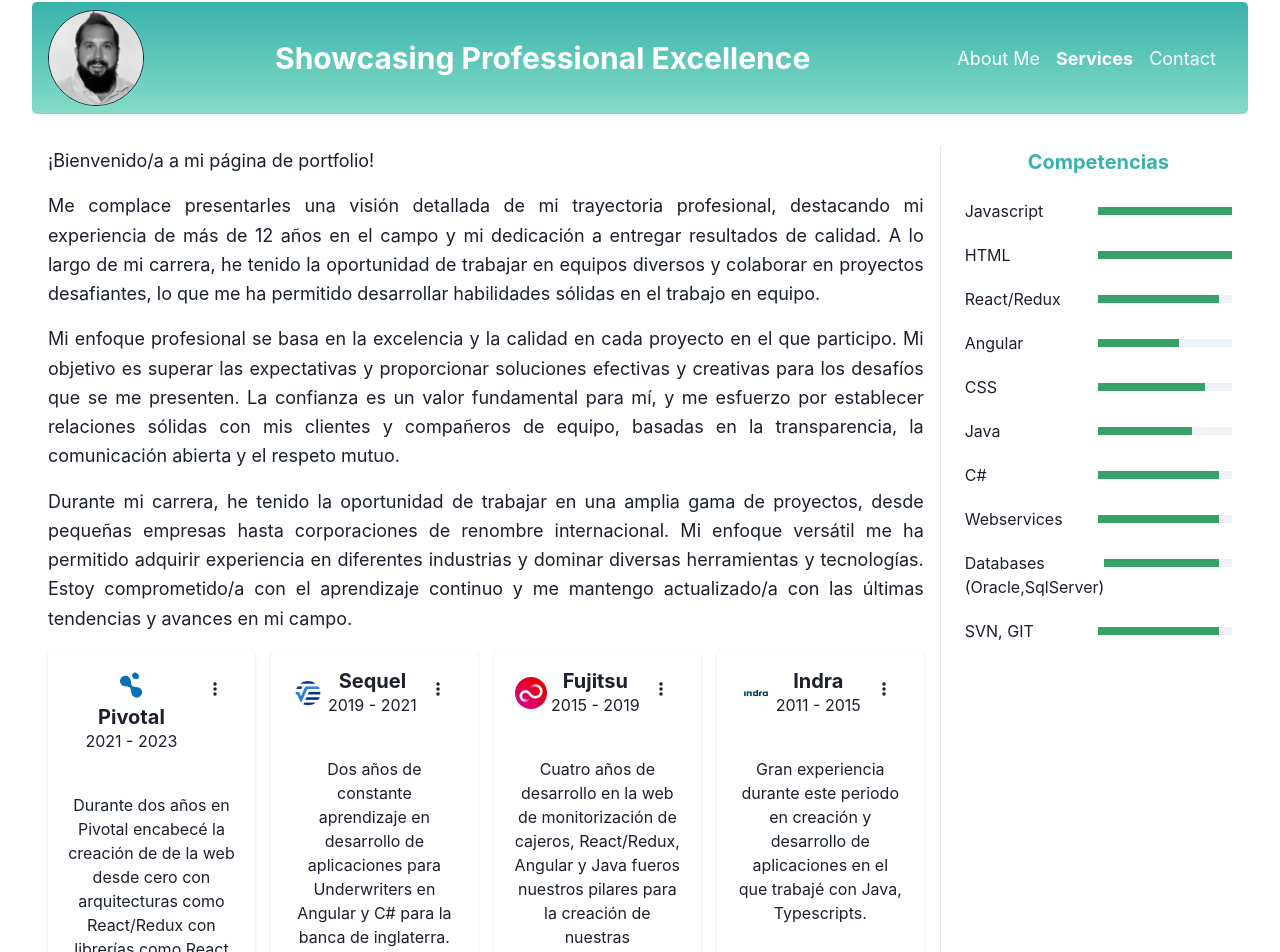
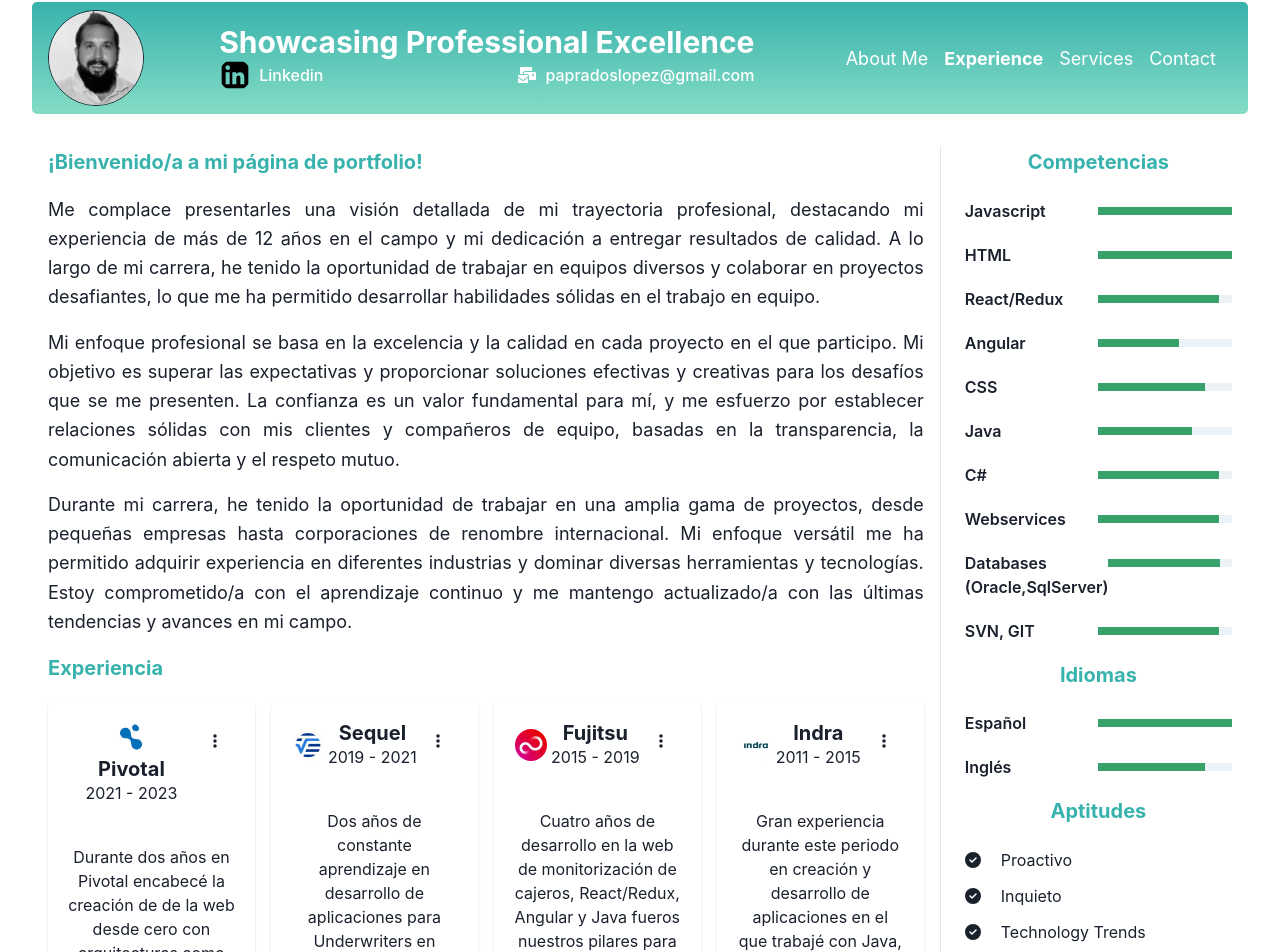
Before and after one commit to pascui89/portfolio, a React (Vite) app: page / in a window 1280 px wide. Shown: the part 30-982 px from the top of the page. Built offline with nearby package versions, Linux system fonts and the light colour scheme.

Commit message:
Included new functionalities

```diff
--- a/package.json
+++ b/package.json
@@ -34,6 +34,7 @@
     "eslint-plugin-react-hooks": "^4.6.0",
     "eslint-plugin-react-refresh": "^0.3.4",
     "gh-pages": "^5.0.0",
+    "react-error-overlay": "^6.0.9",
     "typescript": "^5.0.2",
     "vite": "^4.3.2"
   }
--- a/src/App.tsx
+++ b/src/App.tsx
@@ -1,15 +1,16 @@
 import { useEffect, useState } from 'react';
 import './App.css';
 import { ChakraProvider, chakra, Box, Fade, Stack, Progress, Divider, SimpleGrid, Card, CardHeader,
-  Heading, CardBody, Text, Flex, Avatar, IconButton } from '@chakra-ui/react';
+  Heading, CardBody, Text, Flex, Avatar, IconButton, List, ListItem } from '@chakra-ui/react';
 
 import NavBar from './components/NavBar';
 import { FontAwesomeIcon } from '@fortawesome/react-fontawesome';
-import { faEllipsisV } from '@fortawesome/free-solid-svg-icons';
+import { faEllipsisV, faCheckCircle } from '@fortawesome/free-solid-svg-icons';
 import { competences } from './data/Competences';
 import { experience } from './data/Experience';
+import { languages } from './data/Languages';
 
-const renderCompanyInfo = (company: string, years: number[], textCompany: string) =>
+const renderCompanyInfo = (company: string, years: number[], textCompany: string, url: string) =>
     <Card maxW='2lg'>
       <CardHeader>
         <Flex>
@@ -25,6 +26,7 @@ const renderCompanyInfo = (company: string, years: number[], textCompany: string
             colorScheme='gray'
             aria-label='See menu'
             icon={<FontAwesomeIcon icon={faEllipsisV} />}
+            onClick={() => window.open(url, '_blank')}
           />
         </Flex>
       </CardHeader>
@@ -54,7 +56,8 @@ const renderProcess = (technology: string, percent: number) => {
 
     return (
       <Box display={'flex'}>
-        <chakra.p flex={1} textAlign={'left'}>{technology}</chakra.p><Progress flex={1} mt={2} colorScheme='green' size='sm' value={currentPercent} />
+        <chakra.p flex={1} textAlign={'left'} fontWeight={'semibold'}>{technology}</chakra.p>
+        <Progress flex={1} mt={2} colorScheme='green' size='sm' value={currentPercent} />
       </Box>
     );
 }
@@ -76,7 +79,7 @@ function App(): JSX.Element {
     const documentHeight = document.documentElement.scrollHeight;
     const scrollTop = window.pageYOffset || document.documentElement.scrollTop || document.body.scrollTop || 0;
     if (scrollTop + windowHeight >= documentHeight) {
-      setSelectedLink('services');
+      setSelectedLink('experience');
     } else {
       setSelectedLink('about');
     }
@@ -89,7 +92,7 @@ function App(): JSX.Element {
         <Box width="75%">
           <Fade in={isLoaded} transition={{ enter: { duration: 0.5 } }}>
             <Box as="p" textAlign="justify" fontSize="lg" lineHeight="tall" marginBottom={4}>
-              ¡Bienvenido/a a mi página de portfolio!
+              <chakra.p color={'#38B2AC'} fontSize="xl" lineHeight="tall" fontWeight={'bold'}>¡Bienvenido/a a mi página de portfolio!</chakra.p>
             </Box>
             <Box as="p" textAlign="justify" fontSize="lg" lineHeight="tall" marginBottom={4}>
               Me complace presentarles una visión detallada de mi trayectoria profesional, destacando mi experiencia de más de 12 años en el campo y mi dedicación a entregar resultados de calidad. A lo largo de mi carrera, he tenido la oportunidad de trabajar en equipos diversos y colaborar en proyectos desafiantes, lo que me ha permitido desarrollar habilidades sólidas en el trabajo en equipo.
@@ -100,8 +103,11 @@ function App(): JSX.Element {
             <Box as="p" textAlign="justify" fontSize="lg" lineHeight="tall" marginBottom={4}>
               Durante mi carrera, he tenido la oportunidad de trabajar en una amplia gama de proyectos, desde pequeñas empresas hasta corporaciones de renombre internacional. Mi enfoque versátil me ha permitido adquirir experiencia en diferentes industrias y dominar diversas herramientas y tecnologías. Estoy comprometido/a con el aprendizaje continuo y me mantengo actualizado/a con las últimas tendencias y avances en mi campo.
             </Box>
-            <SimpleGrid spacing={4} templateColumns='repeat(auto-fill, minmax(200px, 1fr))'>
-              {experience.map((e) => renderCompanyInfo(e.job, e.years, e.text))}
+            <Box as="p" textAlign="justify" fontSize="lg" lineHeight="tall" marginBottom={4}>
+              <chakra.p color={'#38B2AC'} fontSize="xl" lineHeight="tall" fontWeight={'bold'}>Experiencia</chakra.p>
+            </Box>
+            <SimpleGrid spacing={4} mb={4} templateColumns='repeat(auto-fill, minmax(200px, 1fr))'>
+              {experience.map((e) => renderCompanyInfo(e.job, e.years, e.text, e.url))}
             </SimpleGrid>
             <Box as="p" textAlign="justify" fontSize="lg" lineHeight="tall" marginBottom={4}>
               En mi portfolio, encontrarás ejemplos de mis proyectos más destacados, donde podrás apreciar mi habilidad para enfrentar desafíos técnicos y mi capacidad para ofrecer soluciones innovadoras. Cada proyecto representa una oportunidad para demostrar mi creatividad, habilidades de resolución de problemas y enfoque estratégico.
@@ -122,6 +128,37 @@ function App(): JSX.Element {
               </Box>
               {competences.map(c => renderProcess(c.technology, c.percent))}
             </Stack>
+            <Stack spacing={5} mt={4}>
+              <Box>
+                <chakra.p color={'#38B2AC'} fontSize="xl" lineHeight="tall" fontWeight={'bold'}>Idiomas</chakra.p>
+              </Box>
+              {languages.map(c => renderProcess(c.technology, c.percent))}
+            </Stack>
+            <Stack spacing={5} mt={4}>
+              <Box>
+                <chakra.p color={'#38B2AC'} fontSize="xl" lineHeight="tall" fontWeight={'bold'}>Aptitudes</chakra.p>
+              </Box>
+              <List spacing={3}>
+                <ListItem textAlign={'left'}>
+                  <Flex flex='1' gap={1} alignItems='center' flexWrap='wrap' justifyContent={'flex-start'}>
+                    <FontAwesomeIcon icon={faCheckCircle} color='green.500' />
+                    <Text ml={4}>Proactivo</Text>
+                  </Flex>
+                </ListItem>
+                <ListItem textAlign={'left'} >
+                  <Flex flex='1' gap={1} alignItems='center' flexWrap='wrap' justifyContent={'flex-start'}>
+                    <FontAwesomeIcon icon={faCheckCircle} color='green.500' />
+                    <Text ml={4}>Inquieto</Text>
+                  </Flex>
+                </ListItem>
+                <ListItem textAlign={'left'} >
+                  <Flex flex='1' gap={1} alignItems='center' flexWrap='wrap' justifyContent={'flex-start'}>
+                    <FontAwesomeIcon icon={faCheckCircle} color='green.500' />
+                    <Text ml={4}>Technology Trends</Text>
+                  </Flex>
+                </ListItem>
+              </List>
+            </Stack>
           </Fade>
         </Box>
       </Box>
--- a/src/components/NavBar.tsx
+++ b/src/components/NavBar.tsx
@@ -1,4 +1,6 @@
-import { Box, Flex, chakra, Link, Wrap, WrapItem, Avatar } from '@chakra-ui/react';
+import { Box, Flex, chakra, Link, Wrap, WrapItem, Avatar, Text } from '@chakra-ui/react';
+import { FontAwesomeIcon } from '@fortawesome/react-fontawesome';
+import { faMailBulk } from '@fortawesome/free-solid-svg-icons';
 
 interface IProps {
   selectedLink: string;
@@ -25,9 +27,25 @@ const NavBar = (props: IProps) => {
             <Avatar size='xl' name='Pascual Prados' src="img/Profile.jpeg" borderColor={'#226663'} border={'1px solid'} />{' '}
           </WrapItem>
         </Wrap>
-        <chakra.h1 fontSize="3xl" fontWeight="bold" textAlign="center">
-          Showcasing Professional Excellence
-        </chakra.h1>
+        <Flex alignItems="center" justifyContent="space-between" direction={'column'}>
+          <chakra.h1 fontSize="3xl" fontWeight="bold" textAlign="center">
+            Showcasing Professional Excellence
+          </chakra.h1>
+          <Flex alignItems="center" justifyContent="space-between" width={'100%'}>
+            <Link onClick={() => window.open('https://www.linkedin.com/in/pascual-antonio-prados-l%C3%B3pez-a6b90396/', '_blank')}>
+              <Flex alignItems="center" justifyContent="space-between">
+                <Avatar name="Linkedin" src={`img/Linkedin.svg`} size='sm' />
+                <Text ml={2}>Linkedin</Text>
+              </Flex>
+            </Link>
+            <Link onClick={() =>  window.open(`mailto:papradoslopez@gmail.com`)}>
+              <Flex alignItems="center" justifyContent="space-between">
+                <FontAwesomeIcon icon={faMailBulk} />
+                <Text ml={2}>papradoslopez@gmail.com</Text>
+              </Flex>
+            </Link>
+          </Flex>
+        </Flex>
         <Box display={{ base: 'none', md: 'flex' }}>
           <Link
             href="#"
@@ -40,6 +58,18 @@ const NavBar = (props: IProps) => {
             transition="all 0.3s ease"
           >
             About Me
+          </Link>
+          <Link
+            href="#"
+            ml={4}
+            onClick={() => handleLinkClick('experience')}
+            _hover={{ textDecoration: 'none', color: '#2c2c2e' }}
+            _focus={{ outline: 'none', textDecoration: 'none', color: '#2c2c2e' }}
+            fontSize="lg"
+            fontWeight={props.selectedLink === 'experience' ? 'bold' : 'normal'}
+            transition="all 0.3s ease"
+          >
+            Experience
           </Link>
           <Link
             href="#"
--- a/src/data/Experience.ts
+++ b/src/data/Experience.ts
@@ -1,6 +1,6 @@
 export const experience = [
-    { job: 'Pivotal', years: [ 2021, 2023 ], text: 'Durante dos años en Pivotal encabecé la creación de de la web desde cero con arquitecturas como React/Redux con librerías como React MUI. ' },
-    { job: 'Sequel',  years: [ 2019, 2021 ], text: 'Dos años de constante aprendizaje en desarrollo de aplicaciones para Underwriters en Angular y C# para la banca de inglaterra.' },
-    { job: 'Fujitsu', years: [ 2015, 2019 ], text: 'Cuatro años de desarrollo en la web de monitorización de cajeros, React/Redux, Angular y Java fueros nuestros pilares para la creación de nuestras aplicaciones.'},
-    { job: 'Indra', years: [ 2011, 2015 ], text: 'Gran experiencia durante este periodo en creación y desarrollo de aplicaciones en el que trabajé con Java, Typescripts.'}
+    { job: 'Pivotal', url: 'https://pivotalcr.com/', years: [ 2021, 2023 ], text: 'Durante dos años en Pivotal encabecé la creación de de la web desde cero con arquitecturas como React/Redux con librerías como React MUI. ' },
+    { job: 'Sequel',  url: 'https://www.verisksequel.com/', years: [ 2019, 2021 ], text: 'Dos años de constante aprendizaje en desarrollo de aplicaciones para Underwriters en Angular y C# para la banca de inglaterra.' },
+    { job: 'Fujitsu', url: 'https://www.fujitsu.com/es/', years: [ 2015, 2019 ], text: 'Cuatro años de desarrollo en la web de monitorización de cajeros, React/Redux, Angular y Java fueros nuestros pilares para la creación de nuestras aplicaciones.'},
+    { job: 'Indra', url: 'https://www.indracompany.com/', years: [ 2011, 2015 ], text: 'Gran experiencia durante este periodo en creación y desarrollo de aplicaciones en el que trabajé con Java, Typescripts.'}
 ]
--- /dev/null
+++ b/src/data/Languages.ts
@@ -0,0 +1,4 @@
+export const languages = [
+    {technology: 'Español', percent: 100},
+    {technology: 'Inglés', percent: 80},
+  ]
```
Also changed, not shown: public/img/Linkedin.svg (added), 1 other file (tests, documents, lock files or other folders).
